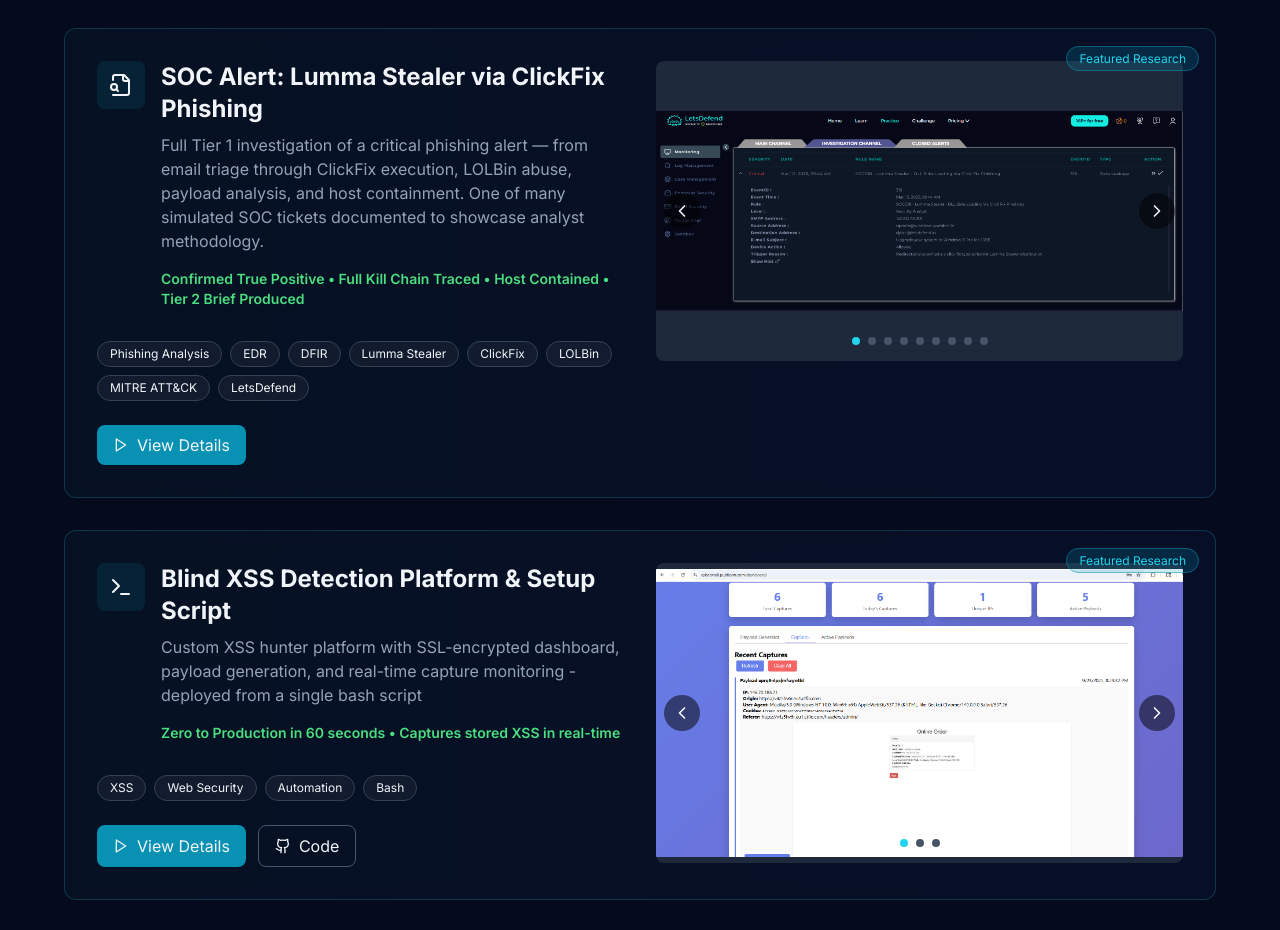
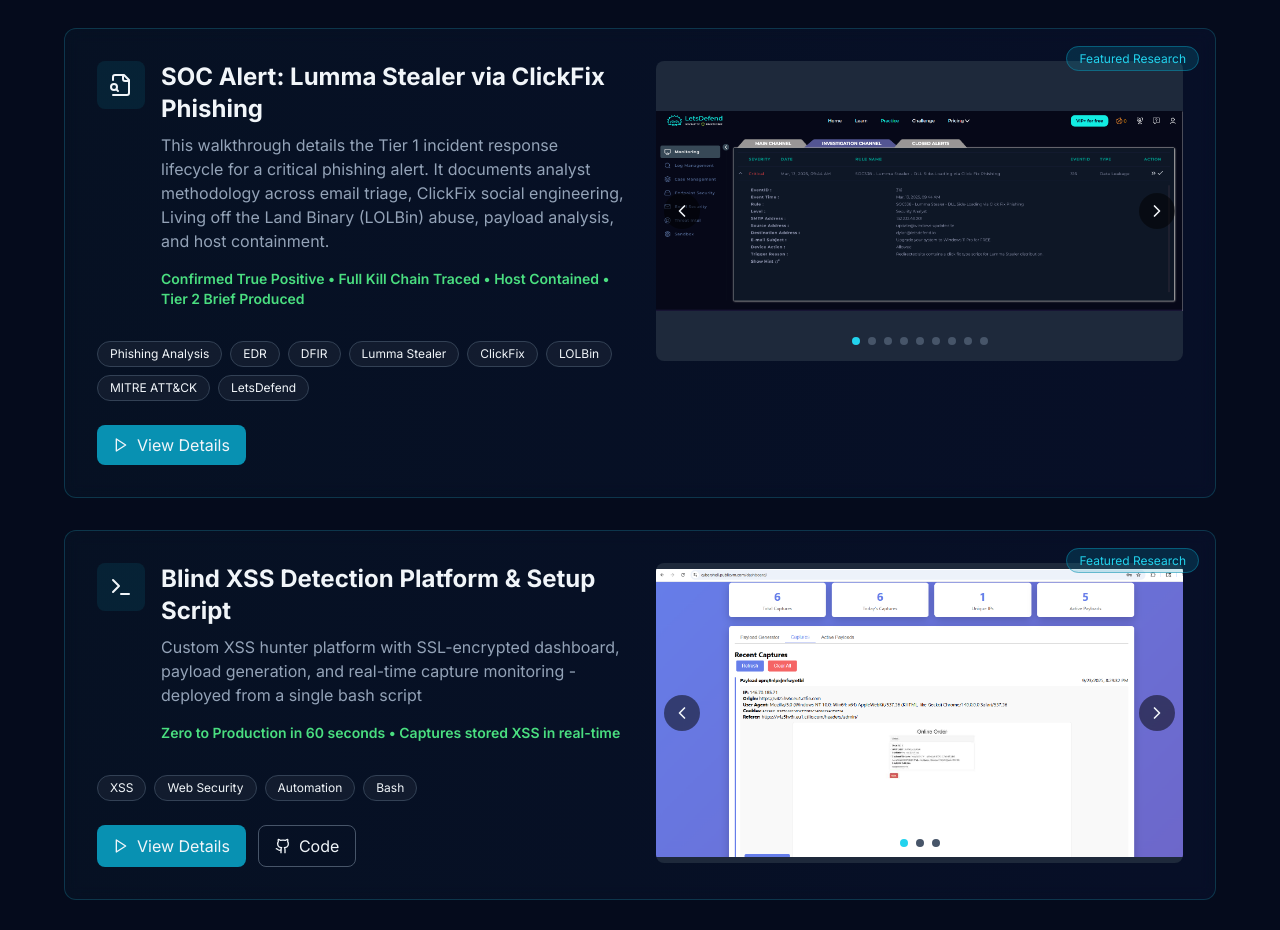
Before and after one commit to AntonioBeltranMiller/cybersec-portfolio, a Next.js app: page / in a window 1280 px wide. Shown: the part 2580-3510 px from the top of the page. Built offline with nearby package versions, Linux system fonts and the light colour scheme.

Commit message:
Update page.tsx

```diff
--- a/app/page.tsx
+++ b/app/page.tsx
@@ -63,7 +63,7 @@ export default function Home() {
     {
       id: 'letsdefend-phishing',
       title: 'SOC Alert: Lumma Stealer via ClickFix Phishing',
-      description: 'Full Tier 1 investigation of a critical phishing alert — from email triage through ClickFix execution, LOLBin abuse, payload analysis, and host containment. One of many simulated SOC tickets documented to showcase analyst methodology.',
+      description: 'This walkthrough details the Tier 1 incident response lifecycle for a critical phishing alert. It documents analyst methodology across email triage, ClickFix social engineering, Living off the Land Binary (LOLBin) abuse, payload analysis, and host containment.',
       impact: 'Confirmed True Positive • Full Kill Chain Traced • Host Contained • Tier 2 Brief Produced',
       tags: ['Phishing Analysis', 'EDR', 'DFIR', 'Lumma Stealer', 'ClickFix', 'LOLBin', 'MITRE ATT&CK', 'LetsDefend'],
       icon: <FileSearch className="w-6 h-6" />,
```
